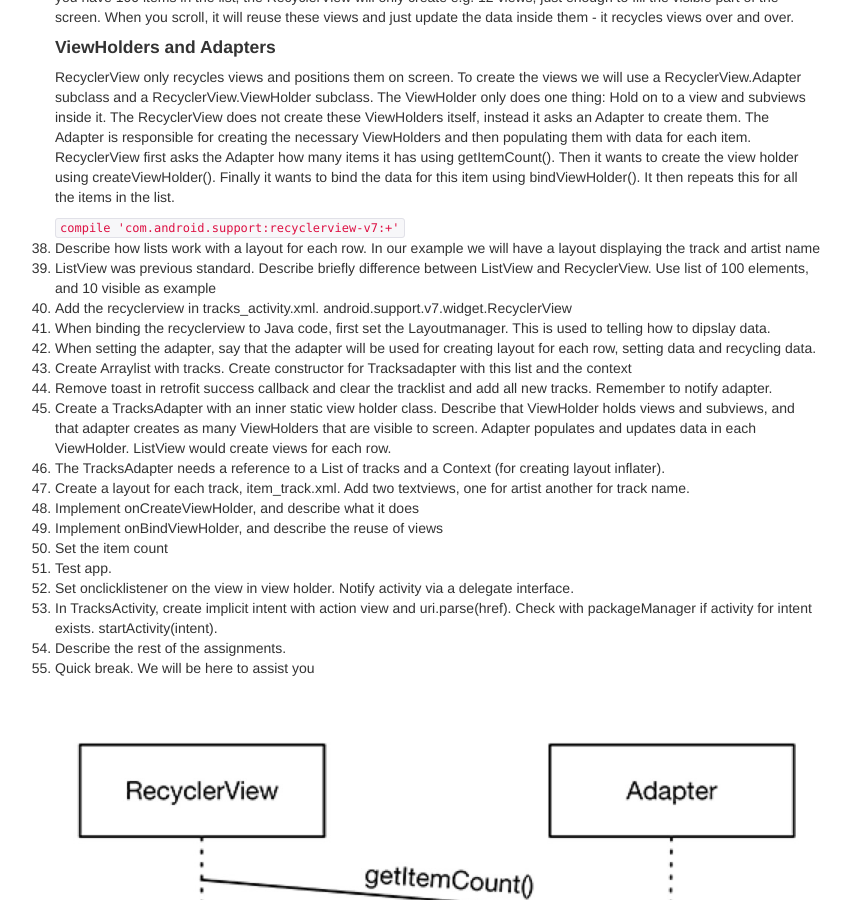
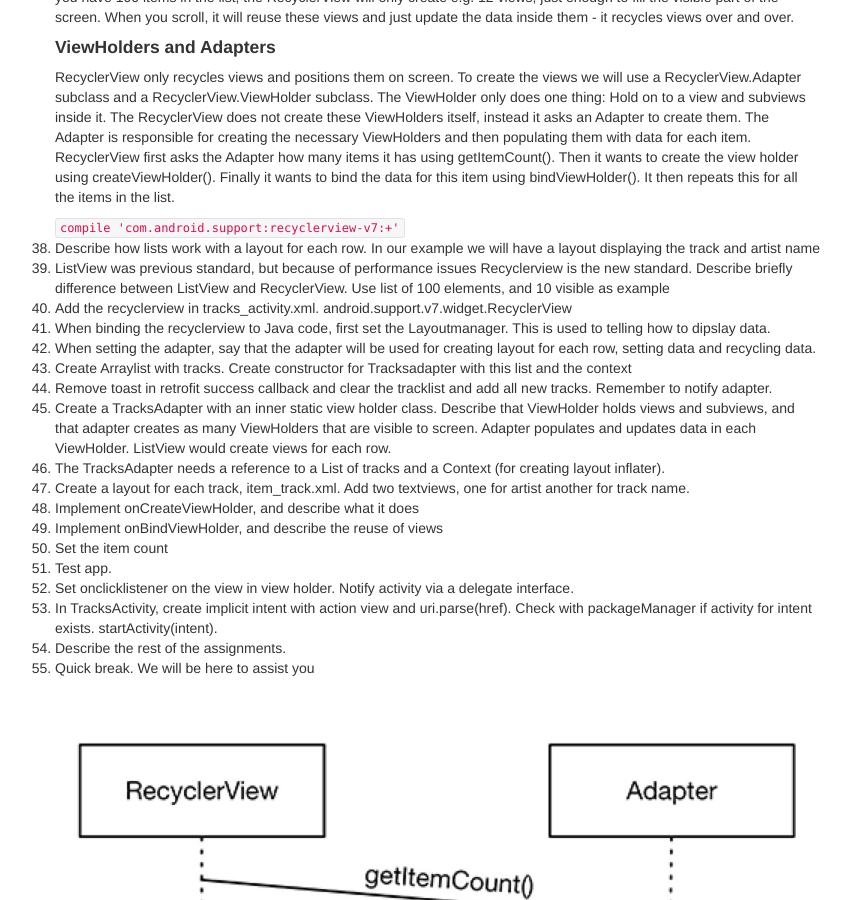
Before and after one commit to bekk/android101, a Jekyll site: the page built from docs/pages/manuscript.html, in a window 1280 px wide and 900 px high, scrolled down 2532 px. Shown: the whole window, without its empty margins (5-856 px from the left). Built offline with Jekyll 4.4.1, drawn with Linux system fonts in a browser that asks for light colours; Markdown is read by kramdown in place of the engine named in the settings.

Commit message:
Oppdatert manus

```diff
--- a/docs/pages/manuscript.html
+++ b/docs/pages/manuscript.html
@@ -108,7 +108,7 @@ title: Manuscript
     </li>
     <code>compile 'com.android.support:recyclerview-v7:+'</code>
     <li> Describe how lists work with a layout for each row. In our example we will have a layout displaying the track and artist name</li>
-    <li> ListView was previous standard. Describe briefly difference between ListView and RecyclerView. Use list of 100 elements, and 10 visible as example</li>
+    <li> ListView was previous standard, but because of performance issues Recyclerview is the new standard. Describe briefly difference between ListView and RecyclerView. Use list of 100 elements, and 10 visible as example</li>
     <li>Add the recyclerview in tracks_activity.xml. android.support.v7.widget.RecyclerView</id>
     <li> When binding the recyclerview to Java code, first set the Layoutmanager. This is used to telling how to dipslay data.</li>
     <li> When setting the adapter, say that the adapter will be used for creating layout for each row, setting data and recycling data. </li>
```
